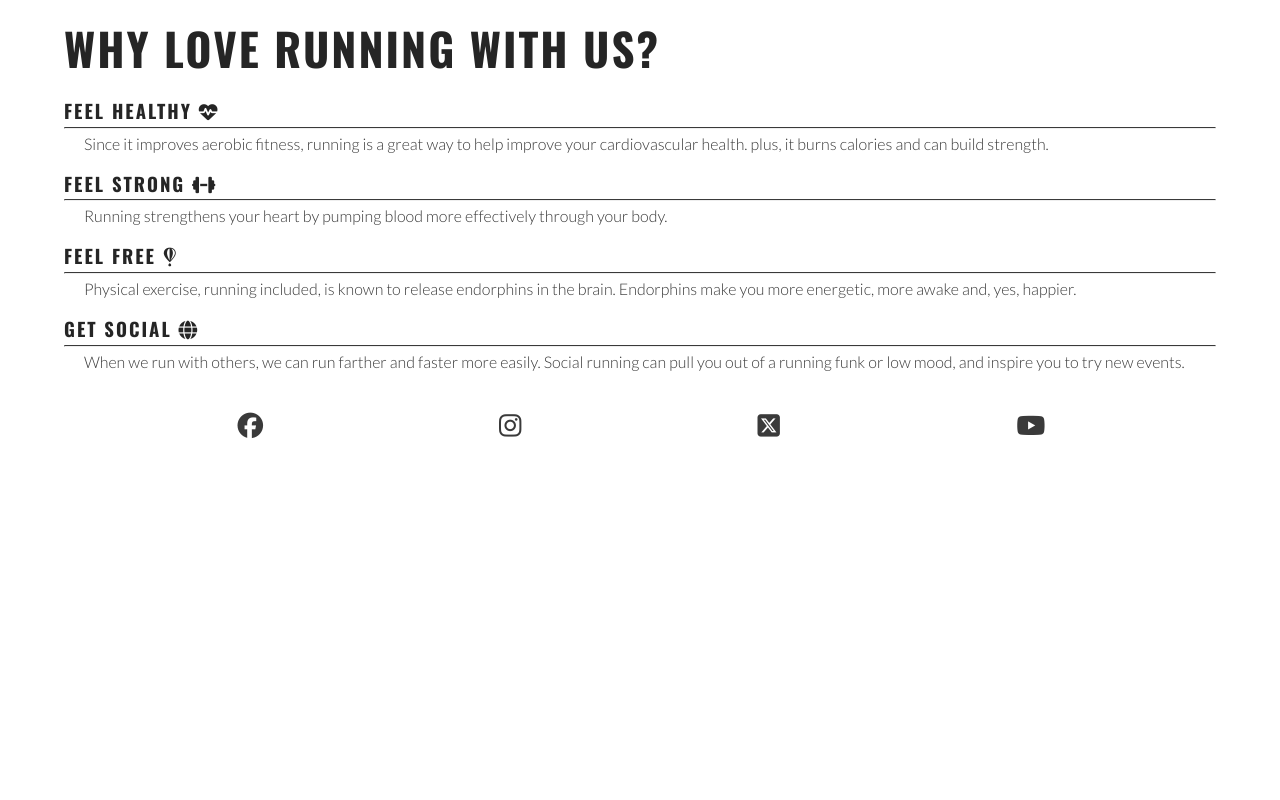
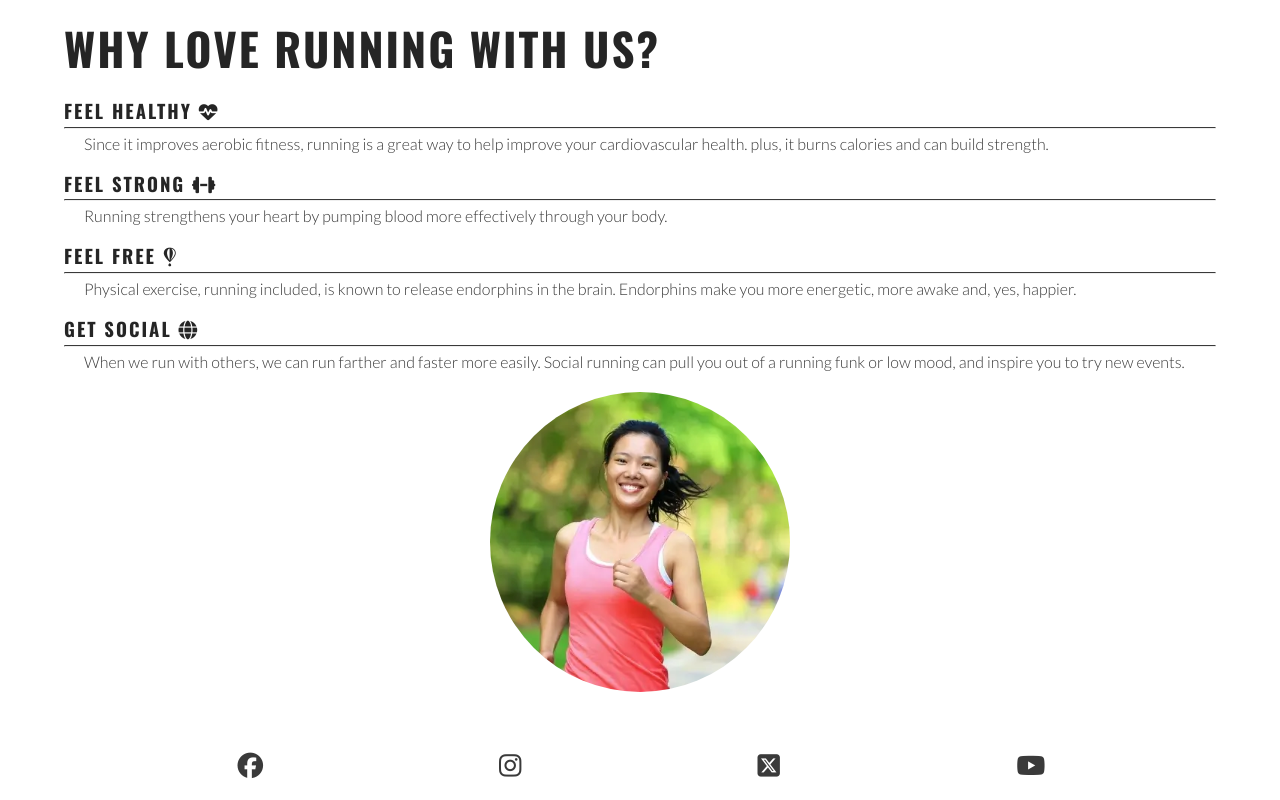
Before and after one commit to Rdrizzla/love-running, a plain HTML site: page index.html in a window 1280 px wide. Shown: the part 652-1452 px from the top of the page. Before the commit the page ends 1112 px from the top, so only its background shows below. Drawn offline with nearby package versions, Linux system fonts and the light colour scheme.

```diff
--- a/index.html
+++ b/index.html
@@ -77,7 +77,9 @@
                         </div>
                     </div>
                 </div>
-
+                <div id="benefits-image">
+                    <div id="circle-cover-bg"></div>
+                </div>
             </div>
         </section>
     </main>
```
